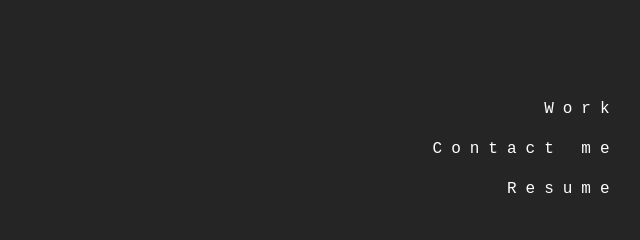
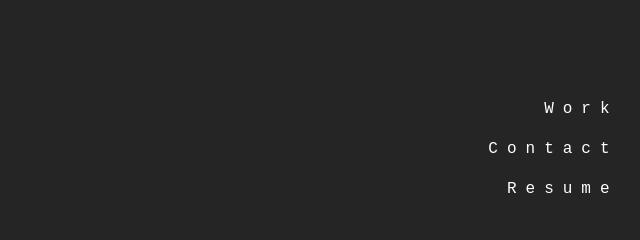
Before and after one commit to harshnsdalai/harshnsdalai.github.io, a plain HTML site: page index.html in a window 1280 px wide. Shown: the top 240 px of the page, 600-1240 px from the left. Drawn offline with nearby package versions, Linux system fonts and the light colour scheme.

Commit message:
Update index.html

```diff
--- a/index.html
+++ b/index.html
@@ -18,7 +18,7 @@
 
             <header>
                     <a href="#" class="link link-work" data-scroll="work"><i class="fas fa-briefcase"></i> Work</a>
-                    <a href="#" class="link link-contact-me" data-scroll="contact-me"><i class="fas fa-id-card"></i> Contact me</a>
+                    <a href="#" class="link link-contact-me" data-scroll="contact-me"><i class="fas fa-id-card"></i> Contact </a>
                     <a href="resume.pdf" class="link-resume" target="__blank"><i class="fas fa-file-pdf"></i> Resume</a>
                     <div class="introduction">
                         <div class="line">
```
